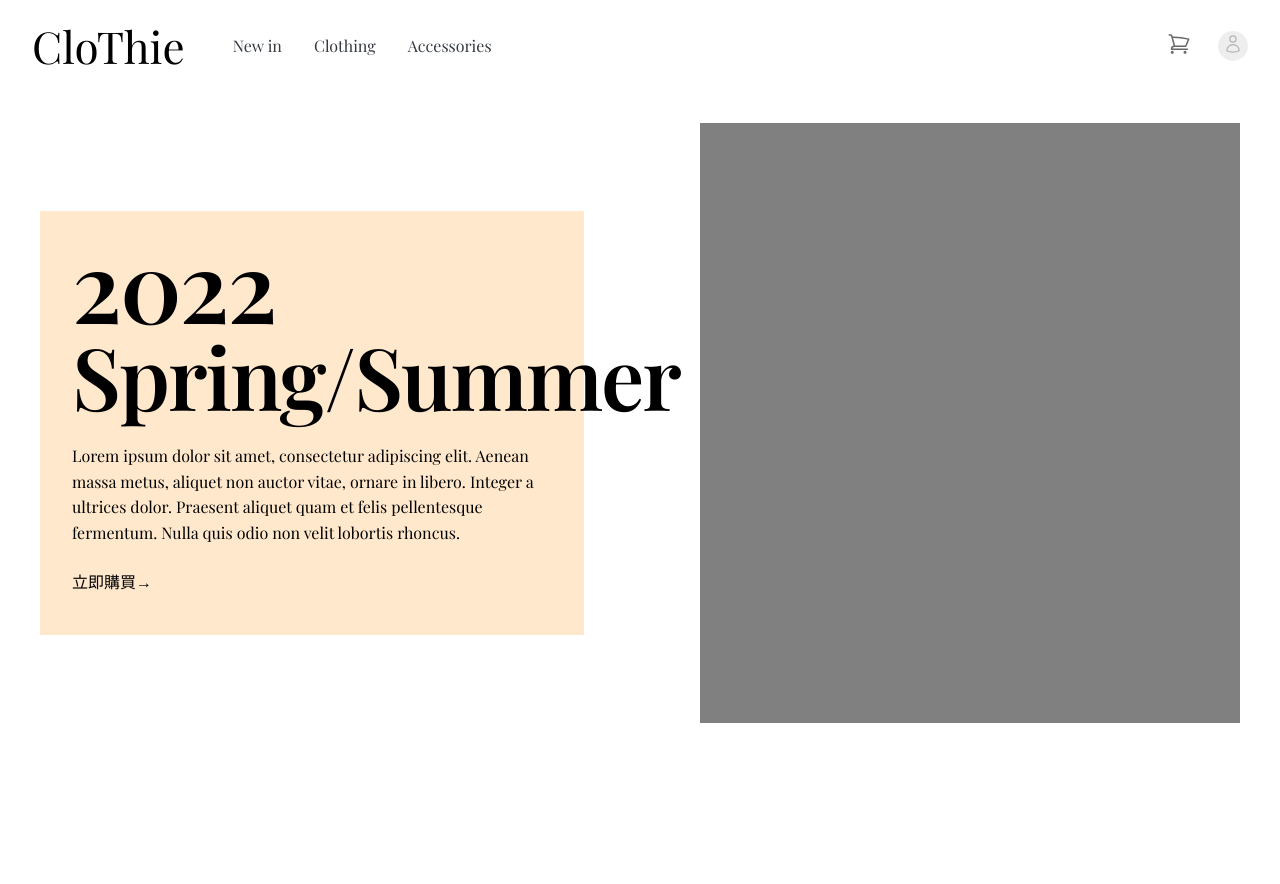
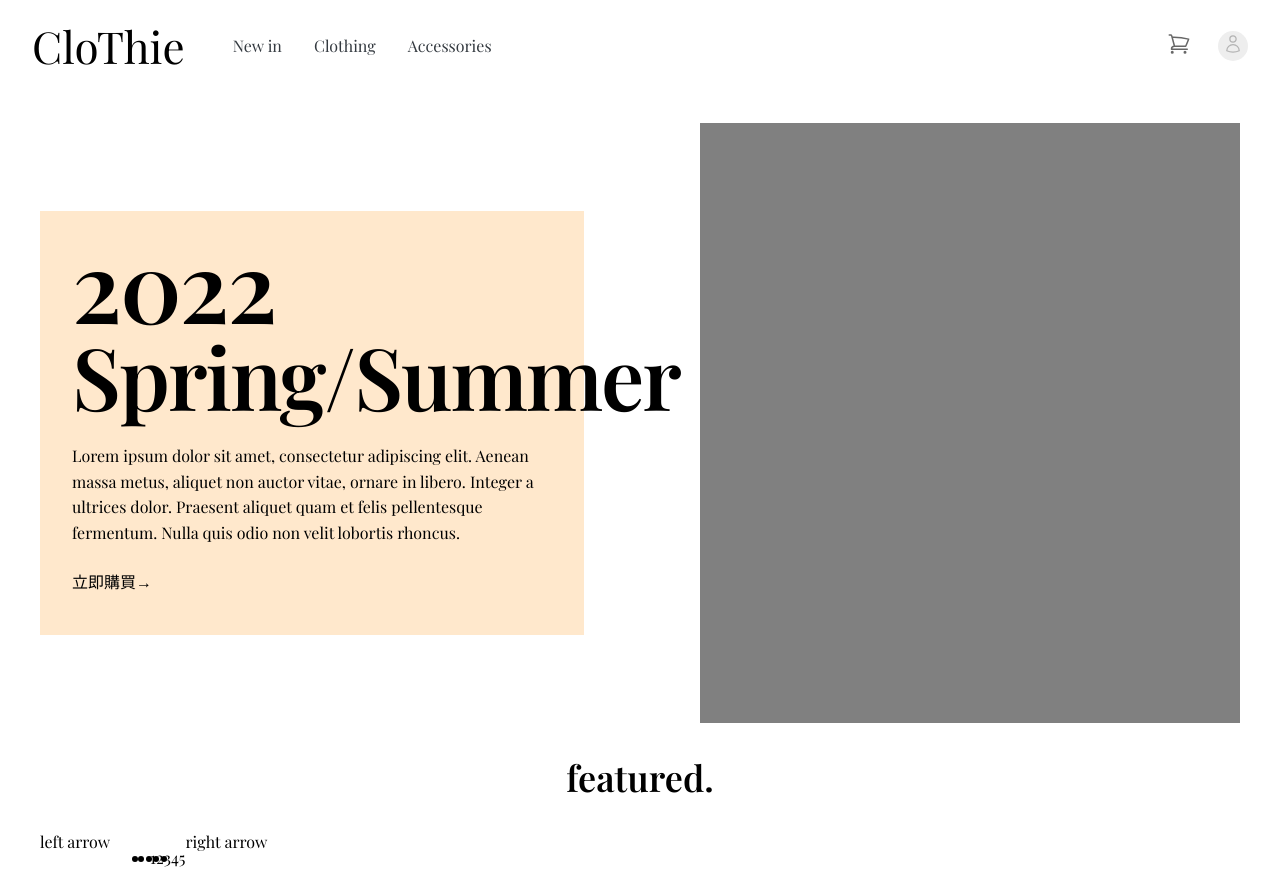
Before and after one commit to JohnnyHsu041/clothie-clothes-shop, a React (Create React App) app: page / in a window 1280 px wide. Before the commit the page ends 800 px from the top, so only its background shows below. Built offline with nearby package versions, Linux system fonts and the light colour scheme.

Commit message:
created Featured section

```diff
--- a/src/App.tsx
+++ b/src/App.tsx
@@ -1,15 +1,15 @@
-import React from 'react';
-import { Routes, Route } from 'react-router-dom';
+import React from "react";
+import { Routes, Route, Navigate } from "react-router-dom";
 
-import Home from './pages/Home';
-import NewIn from './pages/NewIn';
-import Clothing from './pages/Clothing';
-import Accessories from './pages/Accessories';
-import Cart from './pages/Cart';
-import User from './pages/User';
-import Auth from './pages/Auth';
-import MainHeader from './components/header/MainHeader';
-import WarningBar from './components/ui/WarningBar';
+import Home from "./pages/Home";
+import NewIn from "./pages/NewIn";
+import Clothing from "./pages/Clothing";
+import Accessories from "./pages/Accessories";
+import Cart from "./pages/Cart";
+import User from "./pages/User";
+import Auth from "./pages/Auth";
+import MainHeader from "./components/header/MainHeader";
+import WarningBar from "./components/ui/WarningBar";
 
 function App() {
     return (
@@ -25,6 +25,7 @@ function App() {
                     <Route path="/cart" element={<Cart />} />
                     <Route path="/user" element={<User />} />
                     <Route path="/auth" element={<Auth />} />
+                    <Route path="/*" element={<Navigate to="/" />} />
                 </Routes>
             </main>
         </>
--- /dev/null
+++ b/src/pages/Home/Featured.tsx
@@ -0,0 +1,22 @@
+import s from "../../styles/css/Featured.module.css";
+
+const Featured: React.FC = () => {
+    return (
+        <section className={`container ${s.featured}`}>
+            <h2 className={s["featured-title"]}>featured.</h2>
+            <div className={s["featured-carousel"]}>
+                <div>left arrow</div>
+                <ul className={s["featured-carousel__products"]}>
+                    <li>1</li>
+                    <li>2</li>
+                    <li>3</li>
+                    <li>4</li>
+                    <li>5</li>
+                </ul>
+                <div>right arrow</div>
+            </div>
+        </section>
+    );
+};
+
+export default Featured;
--- a/src/pages/Home/index.tsx
+++ b/src/pages/Home/index.tsx
@@ -1,11 +1,13 @@
 import Hero from "./Hero";
+import Featured from "./Featured";
 
 const Home: React.FC = () => {
-  return (
-    <>
-      <Hero />
-    </>
-  );
+    return (
+        <>
+            <Hero />
+            <Featured />
+        </>
+    );
 };
 
 export default Home;
--- /dev/null
+++ b/src/styles/css/Featured.module.css
@@ -0,0 +1,11 @@
+.featured-title {
+  font-size: 3.6rem;
+  text-align: center;
+}
+.featured-carousel {
+  display: flex;
+  font-size: 1.6rem;
+}
+.featured-carousel__products {
+  display: flex;
+}
--- /dev/null
+++ b/src/styles/stylus/pages/Home/Featured.module.styl
@@ -0,0 +1,10 @@
+.featured-title
+    font-size 3.6rem
+    text-align center
+
+.featured-carousel
+    display flex
+    font-size 1.6rem
+
+.featured-carousel__products
+    display flex
```
Also changed, not shown: src/index.tsx (+6 -6 lines), src/pages/Home/Hero.tsx (+7 -7 lines).
